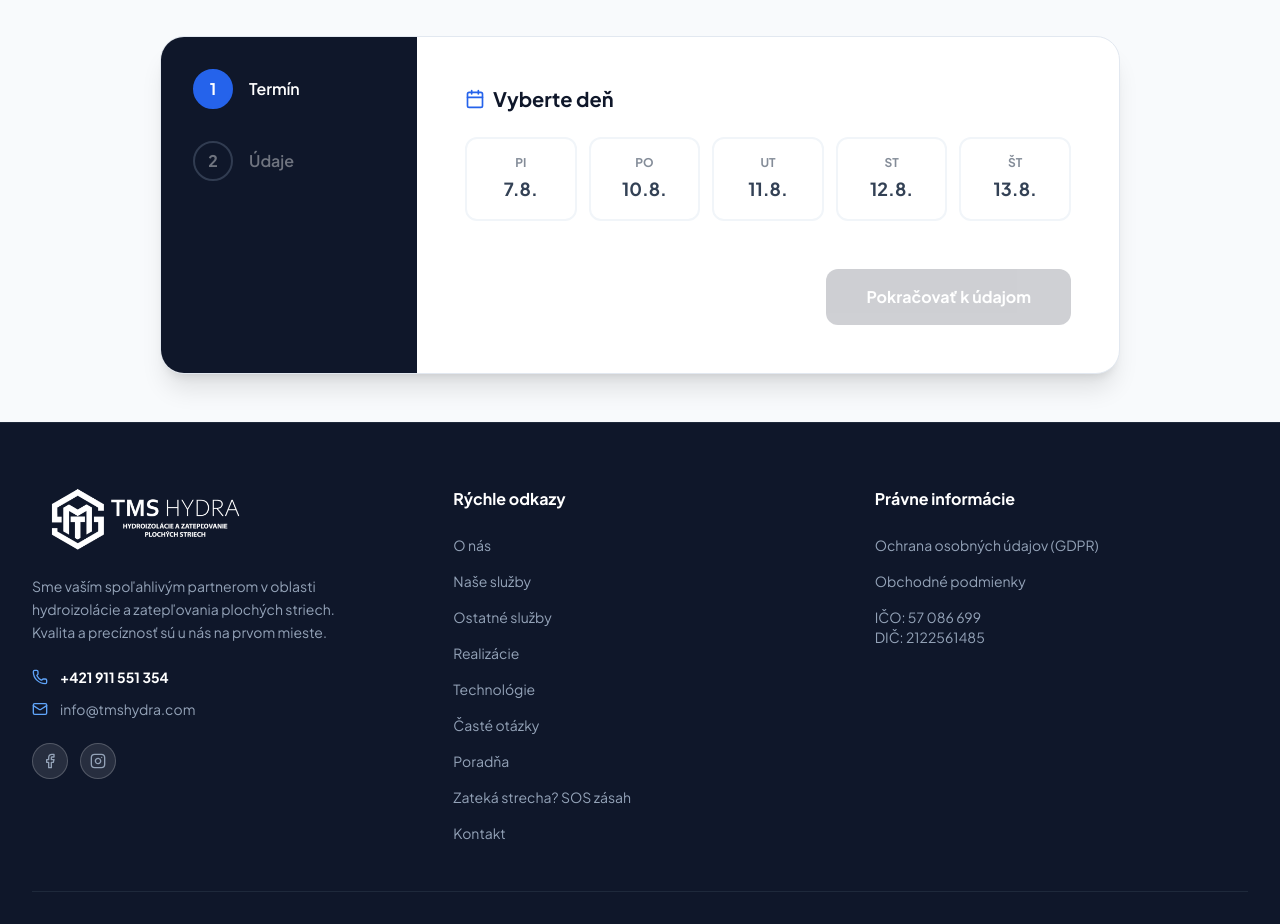
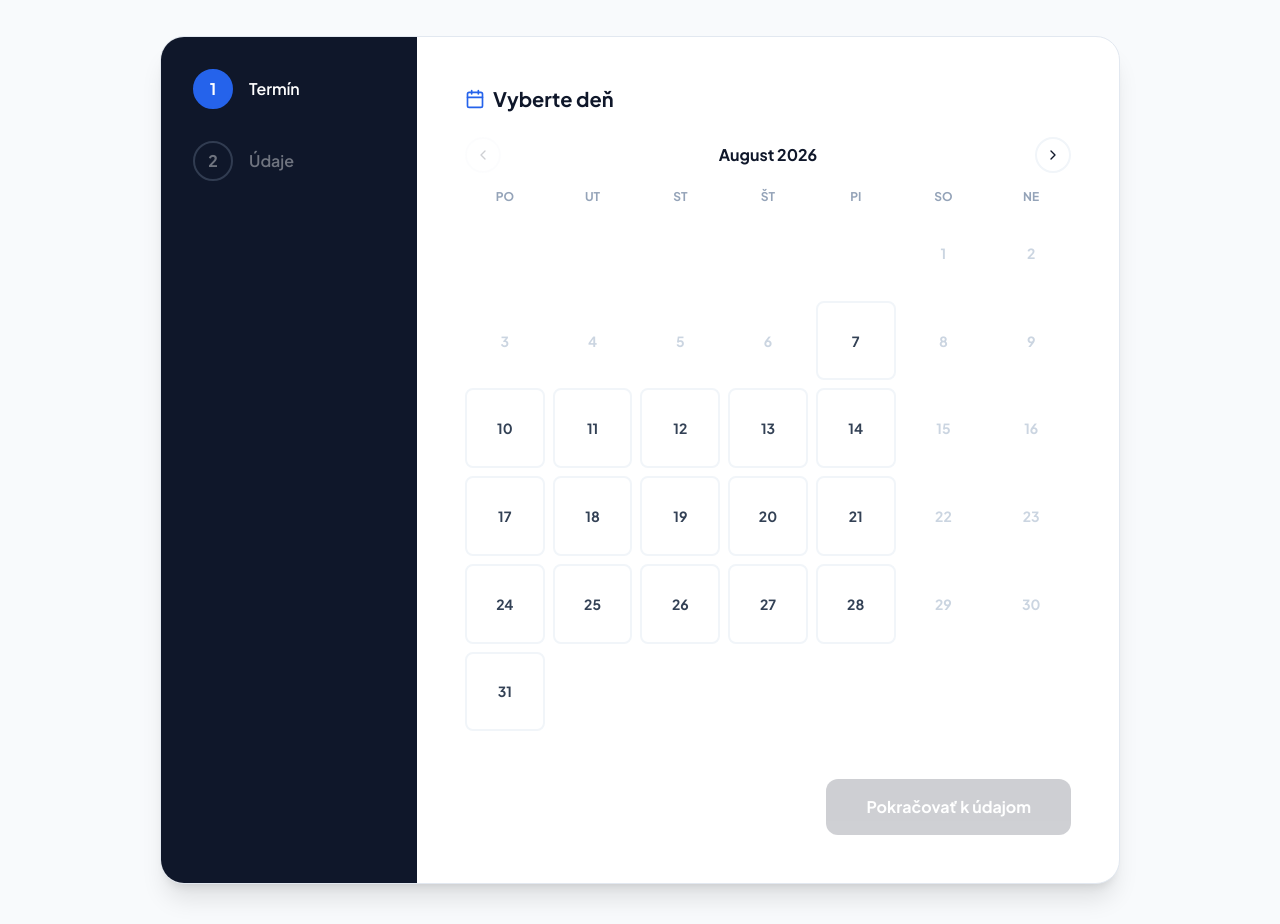
Before and after one commit to lukaskrasny55/tmshydra.com, a React (Vite) app: page /kontakt in a window 1280 px wide. Shown: the part 1720-2644 px from the top of the page. Built offline with nearby package versions, Linux system fonts and the light colour scheme.

Commit message:
Kalendar namiesto 1 tyzdna pri rezervacii obhliadky (8 tyzdnov dopredu, vylucene vikendy)

```diff
--- a/components/BookingCalendar.tsx
+++ b/components/BookingCalendar.tsx
@@ -1,8 +1,42 @@
 
 import React, { useState } from 'react';
-import { Calendar as CalendarIcon, Clock, CheckCircle, Send, User, Phone, Mail, MapPin } from 'lucide-react';
+import { Calendar as CalendarIcon, Clock, CheckCircle, Send, User, Phone, Mail, MapPin, ChevronLeft, ChevronRight } from 'lucide-react';
 import { trackConversion } from './GoogleAds';
 
+const WEEKDAY_LABELS = ['Po', 'Ut', 'St', 'Št', 'Pi', 'So', 'Ne'];
+
+// How far ahead a customer can book — long enough that "the calendar looks
+// empty" is never the reason someone can't find a slot, short enough that we
+// aren't promising availability we can't realistically plan for yet.
+const MAX_WEEKS_AHEAD = 8;
+
+function startOfDay(d: Date): Date {
+  return new Date(d.getFullYear(), d.getMonth(), d.getDate());
+}
+
+function addDays(d: Date, n: number): Date {
+  const copy = new Date(d);
+  copy.setDate(copy.getDate() + n);
+  return copy;
+}
+
+function isSameDay(a: Date, b: Date): boolean {
+  return a.getFullYear() === b.getFullYear() && a.getMonth() === b.getMonth() && a.getDate() === b.getDate();
+}
+
+// Mon-first grid for the given month: null cells pad out the leading days
+// from the previous month so the 1st lands under the correct weekday column.
+function buildMonthGrid(monthDate: Date): (Date | null)[] {
+  const year = monthDate.getFullYear();
+  const month = monthDate.getMonth();
+  const firstOfMonth = new Date(year, month, 1);
+  const leadingBlanks = (firstOfMonth.getDay() + 6) % 7; // getDay(): 0=Sun..6=Sat -> 0=Mon..6=Sun
+  const daysInMonth = new Date(year, month + 1, 0).getDate();
+  const cells: (Date | null)[] = [];
+  for (let i = 0; i < leadingBlanks; i++) cells.push(null);
+  for (let day = 1; day <= daysInMonth; day++) cells.push(new Date(year, month, day));
+  return cells;
+}
 
 export const BookingCalendar: React.FC = () => {
   const [step, setStep] = useState<1 | 2 | 3>(1);
@@ -18,24 +52,25 @@ export const BookingCalendar: React.FC = () => {
 
   const availableTimes = ['09:00', '11:00', '13:00', '15:00'];
 
-  // Get next 5 working days
-  const getNextDays = () => {
-    const days = [];
-    const now = new Date();
-    let i = 1;
-    while (days.length < 5 && i < 15) { // search up to 14 days ahead for 5 working days
-      const d = new Date(now);
-      d.setDate(now.getDate() + i);
-      const dayOfWeek = d.getDay();
-      if (dayOfWeek !== 0 && dayOfWeek !== 6) { // Skip Sunday (0) and Saturday (6)
-        days.push(d);
-      }
-      i++;
-    }
-    return days;
-  };
+  const today = startOfDay(new Date());
+  const minSelectable = addDays(today, 1); // earliest bookable day is tomorrow
+  const maxSelectable = addDays(today, MAX_WEEKS_AHEAD * 7);
 
-  const days = getNextDays();
+  const [viewMonth, setViewMonth] = useState(() => new Date(minSelectable.getFullYear(), minSelectable.getMonth(), 1));
+
+  function isSelectableDate(d: Date): boolean {
+    const dow = d.getDay();
+    if (dow === 0 || dow === 6) return false; // no weekend obhliadky
+    return d >= minSelectable && d <= maxSelectable;
+  }
+
+  const monthCells = buildMonthGrid(viewMonth);
+  const canGoPrevMonth =
+    viewMonth.getFullYear() > minSelectable.getFullYear() ||
+    (viewMonth.getFullYear() === minSelectable.getFullYear() && viewMonth.getMonth() > minSelectable.getMonth());
+  const canGoNextMonth =
+    viewMonth.getFullYear() < maxSelectable.getFullYear() ||
+    (viewMonth.getFullYear() === maxSelectable.getFullYear() && viewMonth.getMonth() < maxSelectable.getMonth());
 
   const handleBooking = async (e: React.FormEvent) => {
     e.preventDefault();
@@ -125,25 +160,61 @@ if (response.ok) {
                     <CalendarIcon className="w-5 h-5 text-blue-600" />
                     Vyberte deň
                   </h3>
-                  <div className="grid grid-cols-2 sm:grid-cols-3 lg:grid-cols-5 gap-3 mb-10">
-                    {days.map((d, i) => (
+                  <div className="mb-10">
+                    <div className="flex items-center justify-between mb-4">
                       <button
-                        key={i}
-                        onClick={() => setBooking({ ...booking, date: d.toISOString() })}
-                        className={`p-4 rounded-xl border-2 text-center transition-all ${
-                          booking.date === d.toISOString()
-                            ? 'bg-blue-600 border-blue-600 text-white shadow-lg'
-                            : 'bg-white border-slate-100 hover:border-blue-200 text-slate-700'
-                        }`}
+                        type="button"
+                        onClick={() => setViewMonth(new Date(viewMonth.getFullYear(), viewMonth.getMonth() - 1, 1))}
+                        disabled={!canGoPrevMonth}
+                        aria-label="Predchádzajúci mesiac"
+                        className="w-9 h-9 rounded-full flex items-center justify-center border-2 border-slate-100 hover:border-blue-200 disabled:opacity-20 disabled:hover:border-slate-100 transition-all"
                       >
-                        <div className="text-xs font-bold uppercase opacity-60 mb-1">
-                          {d.toLocaleDateString('sk-SK', { weekday: 'short' })}
+                        <ChevronLeft className="w-4 h-4" />
+                      </button>
+                      <div className="font-bold text-slate-900 capitalize">
+                        {viewMonth.toLocaleDateString('sk-SK', { month: 'long', year: 'numeric' })}
+                      </div>
+                      <button
+                        type="button"
+                        onClick={() => setViewMonth(new Date(viewMonth.getFullYear(), viewMonth.getMonth() + 1, 1))}
+                        disabled={!canGoNextMonth}
+                        aria-label="Nasledujúci mesiac"
+                        className="w-9 h-9 rounded-full flex items-center justify-center border-2 border-slate-100 hover:border-blue-200 disabled:opacity-20 disabled:hover:border-slate-100 transition-all"
+                      >
+                        <ChevronRight className="w-4 h-4" />
+                      </button>
+                    </div>
+                    <div className="grid grid-cols-7 gap-1 sm:gap-2 mb-2">
+                      {WEEKDAY_LABELS.map((label) => (
+                        <div key={label} className="text-center text-xs font-bold uppercase text-slate-400">
+                          {label}
                         </div>
-                        <div className="text-lg font-bold">
-                          {d.getDate()}.{d.getMonth() + 1}.
-                        </div>
-                      </button>
-                    ))}
+                      ))}
+                    </div>
+                    <div className="grid grid-cols-7 gap-1 sm:gap-2">
+                      {monthCells.map((d, i) => {
+                        if (!d) return <div key={i} />;
+                        const selectable = isSelectableDate(d);
+                        const isSelected = booking.date !== '' && isSameDay(new Date(booking.date), d);
+                        return (
+                          <button
+                            key={i}
+                            type="button"
+                            disabled={!selectable}
+                            onClick={() => setBooking({ ...booking, date: d.toISOString() })}
+                            className={`aspect-square rounded-lg text-sm font-bold transition-all ${
+                              isSelected
+                                ? 'bg-blue-600 text-white shadow-lg'
+                                : selectable
+                                ? 'bg-white border-2 border-slate-100 hover:border-blue-300 text-slate-700'
+                                : 'text-slate-300 cursor-not-allowed'
+                            }`}
+                          >
+                            {d.getDate()}
+                          </button>
+                        );
+                      })}
+                    </div>
                   </div>
 
                   {booking.date && (
```
